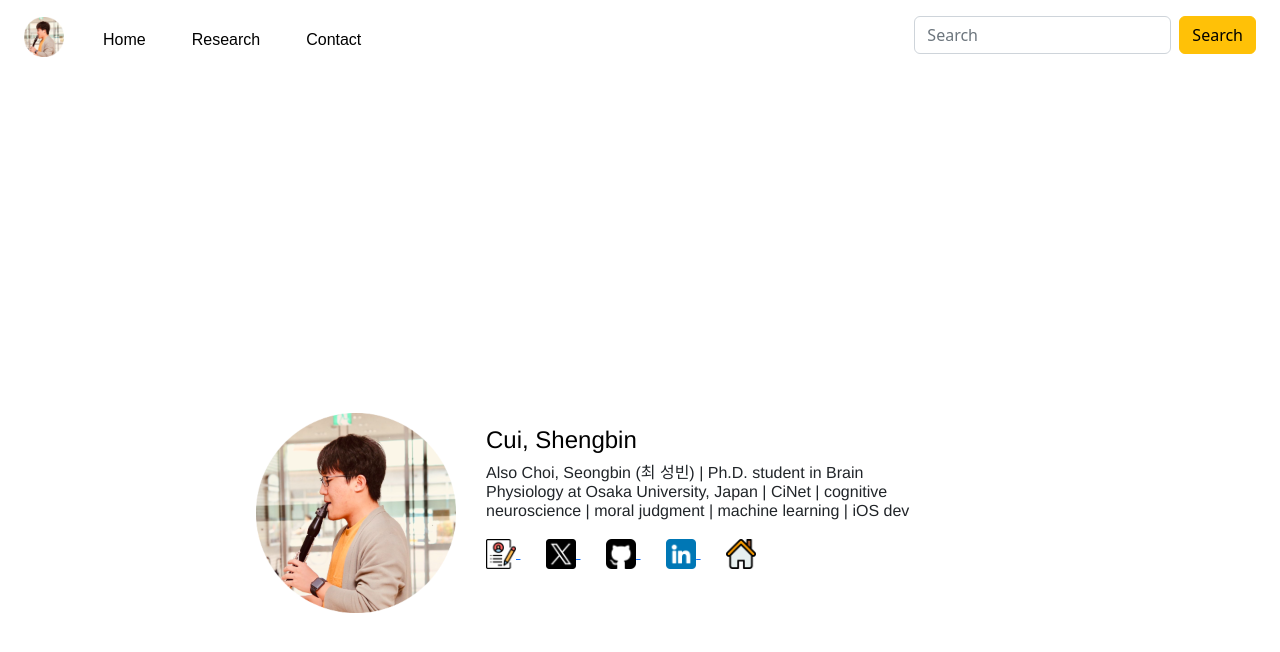
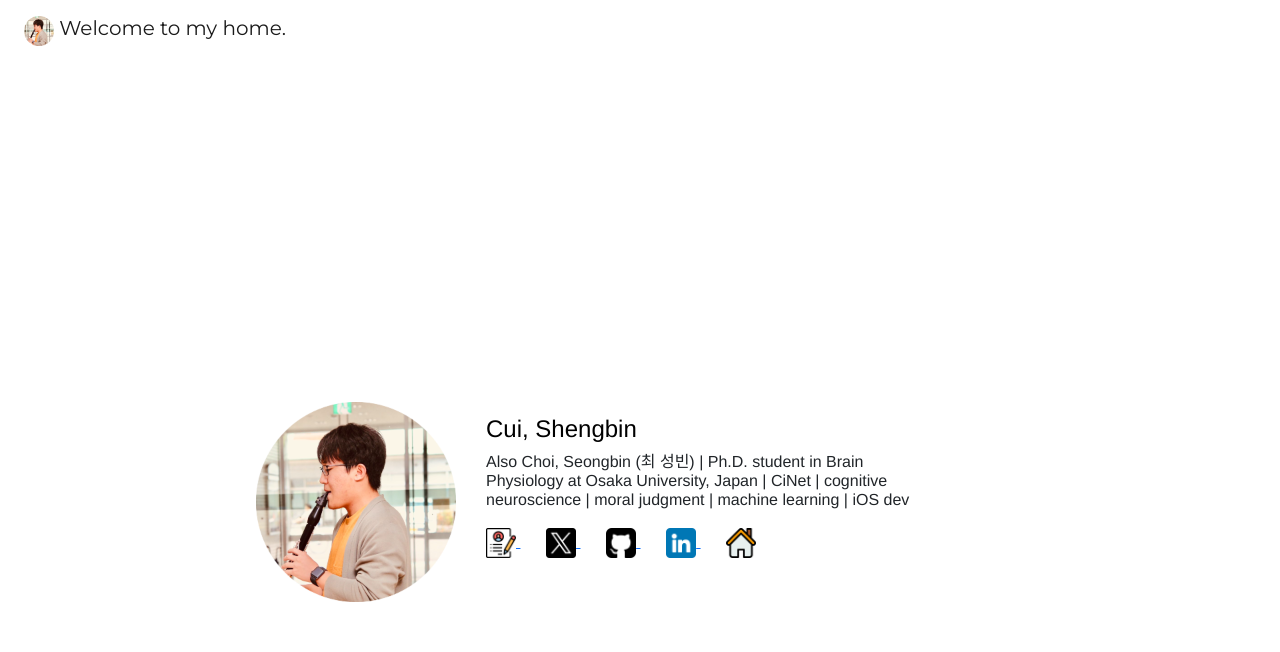
Before and after one commit to ShengbCui/ShengbCui.github.io, a plain HTML site: page index.html in a window 1280 px wide. Shown: the top 652 px of the page. Drawn offline with nearby package versions, Linux system fonts and the light colour scheme.

Commit message:
re-designed navbar brand

```diff
--- a/css/styles.css
+++ b/css/styles.css
@@ -90,7 +90,7 @@ footer {
     background-color: rgb(255, 255, 255);
 }
 .navbar-brand {
-    font-family: "Arial";
+    font-family: "Montserrat";
 }
 .nav-link {
     font-family: "Arial";
--- a/index.html
+++ b/index.html
@@ -27,28 +27,9 @@
             <nav class="navbar navbar-expand-lg navbar-light" style="background-color: rgb(255, 255, 255);">
                 <div class="container-fluid">
                     <a class="navbar-brand" href="index.html">
-                        <img src="images/shengbin.png" alt="Logo" width="40" height="40" class="d-inline-block align-text-top">
+                        <img src="images/shengbin.png" alt="Logo" width="30" height="30" class="d-inline-block align-text-top">
+                        Welcome to my home.
                     </a>
-                    <button class="navbar-toggler" type="button" data-bs-toggle="collapse" data-bs-target="#navbarTogglerDemo02" aria-controls="navbarTogglerDemo02" aria-expanded="false" aria-label="Toggle navigation">
-                    <span class="navbar-toggler-icon"></span>
-                    </button>
-                    <div class="collapse navbar-collapse" id="navbarTogglerDemo02">
-                        <ul class="navbar-nav me-auto mb-2 mb-lg-0">
-                            <li class="nav-item">
-                                <a class="nav-link active" style="color: #000000;" aria-current="page" href="home.html">Home</a>
-                            </li>
-                            <li class="nav-item">
-                                <a class="nav-link" style="color: #000000;" href="research.html">Research</a>
-                            </li>
-                            <li class="nav-item">
-                                <a class="nav-link" style="color: #000000;" href="contact.html">Contact</a>
-                            </li>
-                        </ul>
-                        <form class="d-flex">
-                            <input class="form-control me-2" type="search" placeholder="Search" aria-label="Search">
-                            <button class="btn btn-warning" type="submit">Search</button>
-                        </form>
-                    </div>
                 </div>
             </nav>
         </div>
```
